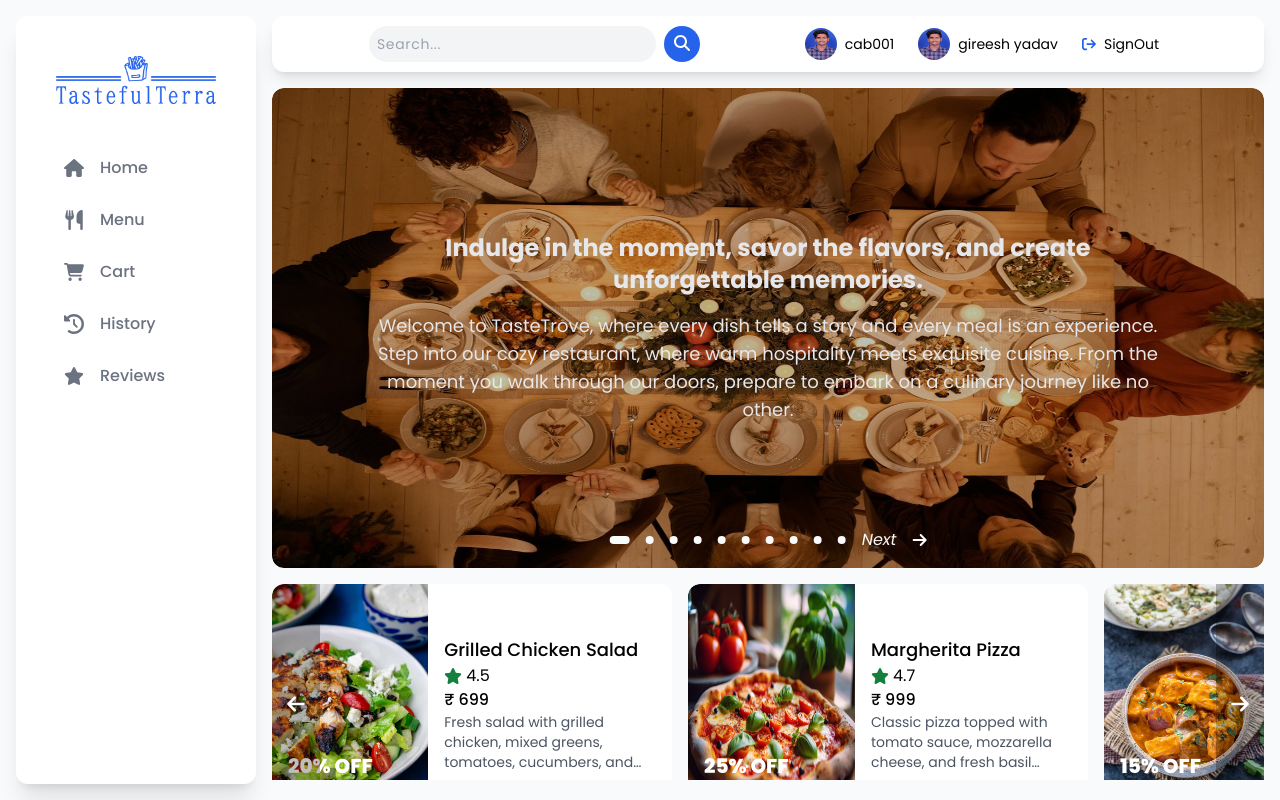
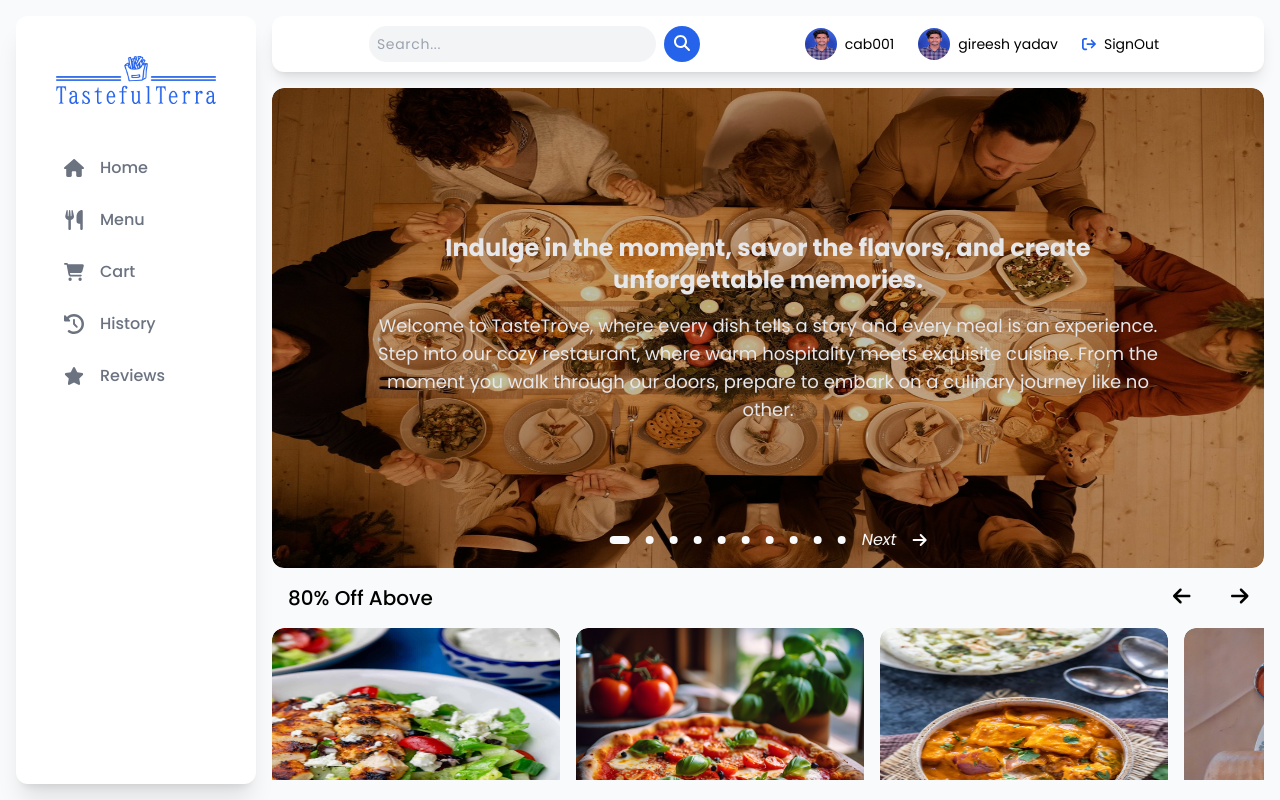
Before and after one commit to cherakalagireesh/TastefulTerra, a React (Vite) app: page / in a window 1280 px wide. Built offline with nearby package versions, Linux system fonts and the light colour scheme; grey boxes are pictures that could not be loaded.

Commit message:
layout change

```diff
--- a/src/features/home/ItemsSlideShow.jsx
+++ b/src/features/home/ItemsSlideShow.jsx
@@ -122,10 +122,8 @@ const ItemsSlideShow = ({ templete, description }) => {
         ""
       )}
       {
-        // {templete === "templete1" ? templete1(description) : templete2()}
+        templete === "templete1" ? templete1(description) : templete2()
         // templete3(description)
-        // templete1()
-        templete2()
       }
     </div>
   );
```
